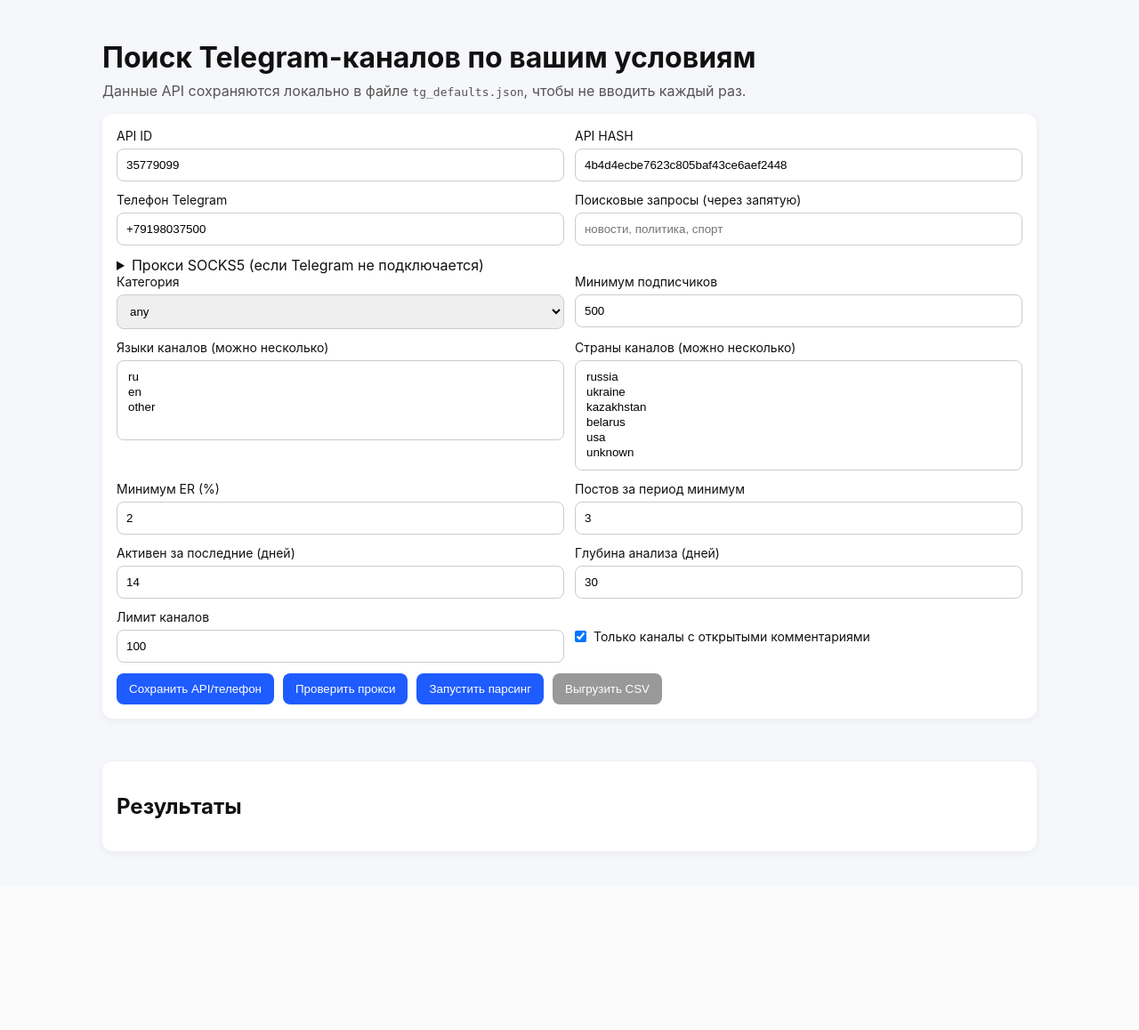
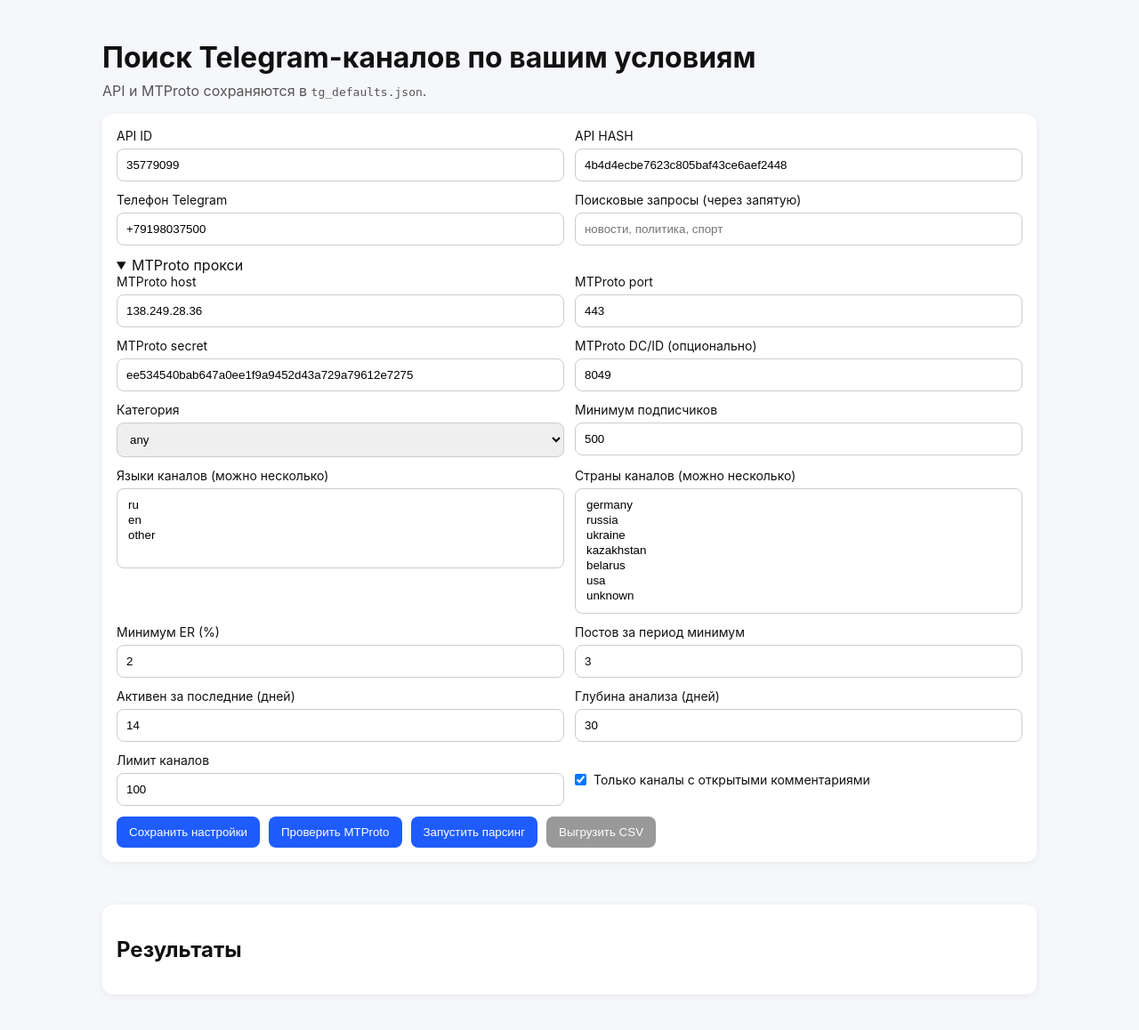
Before and after one commit to anarkonamag-cell/parser, a Flask app: page / in a window 1280 px wide. Shown: the whole page at 89% size. Before the commit the page ends 959 px from the top, so only its background shows below. Run offline with Flask 3, Linux system fonts and the light colour scheme.

Commit message:
Switch proxy flow to MTProto with check endpoint and defaults

```diff
--- a/app.py
+++ b/app.py
@@ -8,7 +8,7 @@ from pathlib import Path
 
 from flask import Flask, Response, jsonify, render_template, request
 
-from telegram_channel_finder import check_socks5_proxy, discover_channels_via_telegram, filter_channels
+from telegram_channel_finder import check_mtproto_proxy, discover_channels_via_telegram, filter_channels
 
 app = Flask(__name__)
 PARSE_LOCK = threading.Lock()
@@ -17,10 +17,10 @@ DEFAULT_SETTINGS = {
     "api_id": "35779099",
     "api_hash": "4b4d4ecbe7623c805baf43ce6aef2448",
     "phone": "+79198037500",
-    "proxy_host": "",
-    "proxy_port": "1080",
-    "proxy_username": "",
-    "proxy_password": "",
+    "mtproto_host": "138.249.28.36",
+    "mtproto_port": "443",
+    "mtproto_secret": "ee534540bab647a0ee1f9a9452d43a729a79612e7275",
+    "mtproto_dc_id": "8049",
 }
 
 
@@ -59,27 +59,17 @@ def set_settings():
     return jsonify({"ok": True})
 
 
-
-
 @app.post("/api/check_proxy")
 def check_proxy():
     payload = request.get_json(force=True, silent=True) or {}
-    host = str(payload.get("proxy_host", "")).strip()
-    port = str(payload.get("proxy_port", "1080")).strip()
-    username = str(payload.get("proxy_username", "")).strip()
-    password = str(payload.get("proxy_password", "")).strip()
+    host = str(payload.get("mtproto_host", "")).strip()
+    port = str(payload.get("mtproto_port", "443")).strip()
+    secret = str(payload.get("mtproto_secret", "")).strip()
 
-    if not host:
-        return jsonify({"ok": False, "error": "Укажите proxy host."}), 400
+    if not host or not secret:
+        return jsonify({"ok": False, "error": "Укажите MTProto host и secret."}), 400
 
-    ok, message = check_socks5_proxy(
-        {
-            "host": host,
-            "port": int(port or "1080"),
-            "username": username or None,
-            "password": password or None,
-        }
-    )
+    ok, message = check_mtproto_proxy(host=host, port=int(port or "443"), secret=secret)
     status = 200 if ok else 400
     return jsonify({"ok": ok, "message": message}), status
 
@@ -100,10 +90,10 @@ def parse_channel_list():
         "api_id": api_id_raw,
         "api_hash": api_hash,
         "phone": phone,
-        "proxy_host": request.form.get("proxy_host", "").strip(),
-        "proxy_port": request.form.get("proxy_port", "1080").strip(),
-        "proxy_username": request.form.get("proxy_username", "").strip(),
-        "proxy_password": request.form.get("proxy_password", "").strip(),
+        "mtproto_host": request.form.get("mtproto_host", "").strip(),
+        "mtproto_port": request.form.get("mtproto_port", "443").strip(),
+        "mtproto_secret": request.form.get("mtproto_secret", "").strip(),
+        "mtproto_dc_id": request.form.get("mtproto_dc_id", "").strip(),
     }
     save_settings(current_settings)
 
@@ -122,12 +112,13 @@ def parse_channel_list():
     search_queries = [q.strip() for q in queries_raw.split(",") if q.strip()]
 
     proxy = None
-    if current_settings["proxy_host"]:
+    if current_settings["mtproto_host"] and current_settings["mtproto_secret"]:
         proxy = {
-            "host": current_settings["proxy_host"],
-            "port": int(current_settings["proxy_port"] or "1080"),
-            "username": current_settings["proxy_username"] or None,
-            "password": current_settings["proxy_password"] or None,
+            "mode": "mtproto",
+            "host": current_settings["mtproto_host"],
+            "port": int(current_settings["mtproto_port"] or "443"),
+            "secret": current_settings["mtproto_secret"],
+            "dc_id": current_settings["mtproto_dc_id"] or None,
         }
 
     if not PARSE_LOCK.acquire(blocking=False):
@@ -158,7 +149,7 @@ def parse_channel_list():
         return jsonify(
             {
                 "ok": False,
-                "error": "Таймаут подключения к Telegram. Попробуйте прокси (SOCKS5), проверьте сеть и повторите.",
+                "error": "Таймаут подключения к Telegram через MTProto. Проверьте host/port/secret и повторите.",
             }
         ), 400
     except Exception as exc:  # pragma: no cover
--- a/requirements.txt
+++ b/requirements.txt
@@ -1,4 +1,3 @@
 Flask==3.0.3
 Telethon==1.36.0
-PySocks==1.7.1
 pytest==8.3.2
--- a/templates/index.html
+++ b/templates/index.html
@@ -9,7 +9,7 @@
   <body>
     <main class="container">
       <h1>Поиск Telegram-каналов по вашим условиям</h1>
-      <p class="hint">Данные API сохраняются локально в файле <code>tg_defaults.json</code>, чтобы не вводить каждый раз.</p>
+      <p class="hint">API и MTProto сохраняются в <code>tg_defaults.json</code>.</p>
 
       <form id="parser-form" class="panel">
         <div class="row">
@@ -30,22 +30,22 @@
           </label>
         </div>
 
-        <details>
-          <summary>Прокси SOCKS5 (если Telegram не подключается)</summary>
+        <details open>
+          <summary>MTProto прокси</summary>
           <div class="row">
-            <label>Proxy host
-              <input type="text" name="proxy_host" placeholder="127.0.0.1" />
+            <label>MTProto host
+              <input type="text" name="mtproto_host" placeholder="138.249.28.36" />
             </label>
-            <label>Proxy port
-              <input type="number" name="proxy_port" value="1080" />
+            <label>MTProto port
+              <input type="number" name="mtproto_port" value="443" />
             </label>
           </div>
           <div class="row">
-            <label>Proxy username
-              <input type="text" name="proxy_username" />
+            <label>MTProto secret
+              <input type="text" name="mtproto_secret" />
             </label>
-            <label>Proxy password
-              <input type="password" name="proxy_password" />
+            <label>MTProto DC/ID (опционально)
+              <input type="text" name="mtproto_dc_id" placeholder="8049" />
             </label>
           </div>
         </details>
@@ -75,7 +75,8 @@
             </select>
           </label>
           <label>Страны каналов (можно несколько)
-            <select name="countries" multiple size="6">
+            <select name="countries" multiple size="7">
+              <option value="germany">germany</option>
               <option value="russia">russia</option>
               <option value="ukraine">ukraine</option>
               <option value="kazakhstan">kazakhstan</option>
@@ -115,8 +116,8 @@
         </div>
 
         <div class="actions">
-          <button type="button" id="save-settings-btn">Сохранить API/телефон</button>
-          <button type="button" id="check-proxy-btn">Проверить прокси</button>
+          <button type="button" id="save-settings-btn">Сохранить настройки</button>
+          <button type="button" id="check-proxy-btn">Проверить MTProto</button>
           <button type="submit">Запустить парсинг</button>
           <button type="button" id="export-btn" disabled>Выгрузить CSV</button>
         </div>
@@ -149,7 +150,7 @@
         const data = await resp.json();
         if (!data.ok) return;
         const s = data.settings || {};
-        for (const key of ['api_id', 'api_hash', 'phone', 'proxy_host', 'proxy_port', 'proxy_username', 'proxy_password']) {
+        for (const key of ['api_id', 'api_hash', 'phone', 'mtproto_host', 'mtproto_port', 'mtproto_secret', 'mtproto_dc_id']) {
           if (form.elements[key]) form.elements[key].value = s[key] || '';
         }
       }
@@ -159,10 +160,10 @@
           api_id: form.elements.api_id.value,
           api_hash: form.elements.api_hash.value,
           phone: form.elements.phone.value,
-          proxy_host: form.elements.proxy_host.value,
-          proxy_port: form.elements.proxy_port.value,
-          proxy_username: form.elements.proxy_username.value,
-          proxy_password: form.elements.proxy_password.value,
+          mtproto_host: form.elements.mtproto_host.value,
+          mtproto_port: form.elements.mtproto_port.value,
+          mtproto_secret: form.elements.mtproto_secret.value,
+          mtproto_dc_id: form.elements.mtproto_dc_id.value,
         };
         const resp = await fetch('/api/settings', {
           method: 'POST',
@@ -171,19 +172,17 @@
         });
         const data = await resp.json();
         if (resp.ok && data.ok) {
-          setStatus('Настройки сохранены. Теперь API ID/HASH/телефон подставляются автоматически.');
+          setStatus('Настройки сохранены.');
         } else {
           setStatus('Не удалось сохранить настройки', false);
         }
       });
 
-
       checkProxyBtn.addEventListener('click', async () => {
         const payload = {
-          proxy_host: form.elements.proxy_host.value,
-          proxy_port: form.elements.proxy_port.value,
-          proxy_username: form.elements.proxy_username.value,
-          proxy_password: form.elements.proxy_password.value,
+          mtproto_host: form.elements.mtproto_host.value,
+          mtproto_port: form.elements.mtproto_port.value,
+          mtproto_secret: form.elements.mtproto_secret.value,
         };
         const resp = await fetch('/api/check_proxy', {
           method: 'POST',
@@ -192,16 +191,16 @@
         });
         const data = await resp.json();
         if (!resp.ok || !data.ok) {
-          setStatus(data.error || data.message || 'Прокси не прошел проверку', false);
+          setStatus(data.error || data.message || 'MTProto не прошел проверку', false);
           return;
         }
-        setStatus(data.message || 'Прокси успешно проверен.');
+        setStatus(data.message || 'MTProto endpoint доступен.');
       });
 
       form.addEventListener('submit', async (e) => {
         e.preventDefault();
         const fd = new FormData(form);
-        setStatus('Идет парсинг... Если видите TimeoutError в консоли, включите SOCKS5 прокси и повторите.');
+        setStatus('Идет парсинг...');
 
         const resp = await fetch('/api/parse', { method: 'POST', body: fd });
         const data = await resp.json();
--- a/tg_defaults.json
+++ b/tg_defaults.json
@@ -2,8 +2,8 @@
   "api_id": "35779099",
   "api_hash": "4b4d4ecbe7623c805baf43ce6aef2448",
   "phone": "+79198037500",
-  "proxy_host": "",
-  "proxy_port": "1080",
-  "proxy_username": "",
-  "proxy_password": ""
+  "mtproto_host": "138.249.28.36",
+  "mtproto_port": "443",
+  "mtproto_secret": "ee534540bab647a0ee1f9a9452d43a729a79612e7275",
+  "mtproto_dc_id": "8049"
 }
```
Also changed, not shown: telegram_channel_finder.py (+21 -41 lines), README.md.
